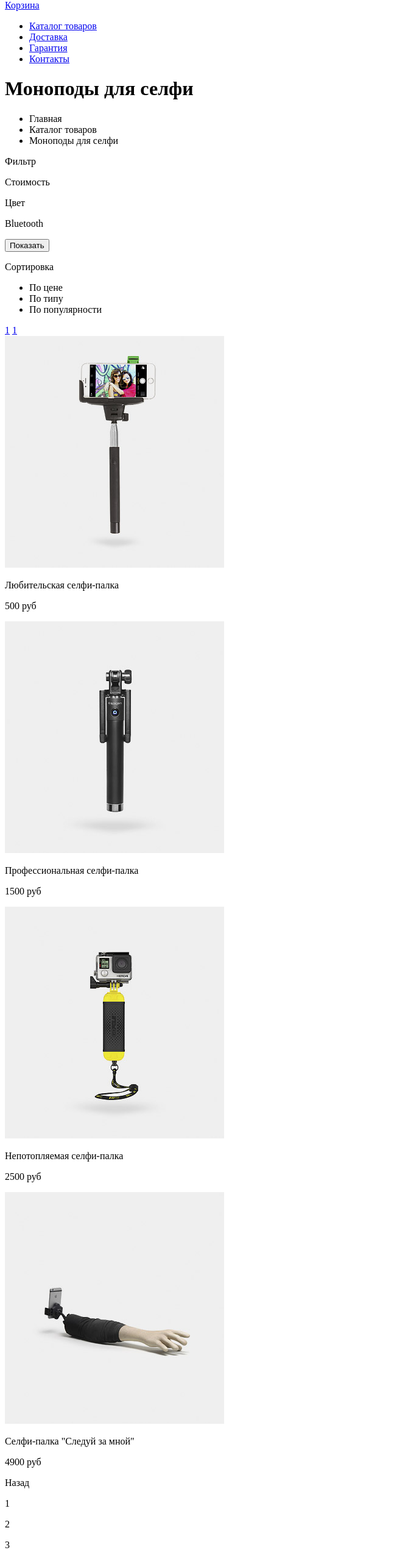
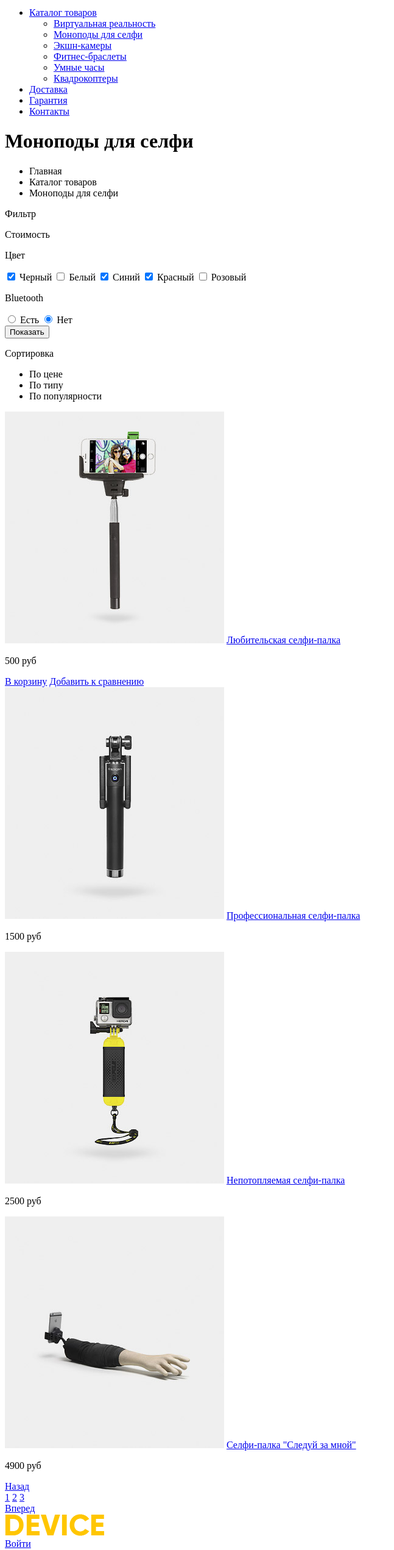
Before and after one commit to Valevita/191069-device, a plain HTML site: page catalog.html in a window 1280 px wide. Shown: the part 120-2662 px from the top of the page at 61% size, without its empty margins (0-647 px from the left). Drawn offline with Linux system fonts and the light colour scheme.

Commit message:
Доступность

```diff
--- a/catalog.html
+++ b/catalog.html
@@ -8,7 +8,7 @@
   <body>
 
     <header class="main-header">
-      <img class="logo" src="img/logo.png" width="163" height="36">
+      <img class="logo" src="img/logo.png" width="163" height="36" alt="девайс-лого">
 
       <div class="user-nav">
         <div class="user-nav__item">
@@ -31,6 +31,26 @@
       <ul class="main-nav">
         <li class="main-nav__item">
           <a href="#">Каталог товаров</a>
+          <ul class="main-nav__catalog">
+            <li class="main-nav__catalog-item">
+              <a href="#">Виртуальная реальность</a>
+            </li>
+            <li class="main-nav__catalog-item">
+              <a href="#">Моноподы для селфи</a>
+            </li>
+            <li class="main-nav__catalog-item">
+              <a href="#">Экшн-камеры</a>
+            </li>
+            <li class="main-nav__catalog-item">
+              <a href="#">Фитнес-браслеты</a>
+            </li>
+            <li class="main-nav__catalog-item">
+              <a href="#">Умные часы</a>
+            </li>
+            <li class="main-nav__catalog-item">
+              <a href="#">Квадрокоптеры</a>
+            </li>
+          </ul>
         </li>
         <li class="main-nav__item">
           <a href="#">Доставка</a>
@@ -53,7 +73,7 @@
         <li class="breadcrumbs__item">Моноподы для селфи</li>
       </ul>
 
-      <aside class="filter">
+      <form class="filter" action="https://echo.htmlacademy.ru" method="get">
         <p class="filter__title">Фильтр</p>
 
         <div class="filter__part">
@@ -63,14 +83,28 @@
 
         <div class="filter__part">
           <p class="filter__name">Цвет</p>
+          <input type="checkbox" name="black" value="black" id="black" checked>
+          <label class="filter__label" for="black">Черный</label>
+          <input type="checkbox" name="white" value="white" id="white">
+          <label class="filter__label" for="white">Белый</label>
+          <input type="checkbox" name="blue" value="blue" id="blue" checked>
+          <label class="filter__label" for="blue">Синий</label>
+          <input type="checkbox" name="red" value="red" id="red" checked>
+          <label class="filter__label" for="red">Красный</label>
+          <input type="checkbox" name="pink" value="pink" id="pink">
+          <label class="filter__label" for="pink">Розовый</label>
         </div>
 
         <div class="filter__part">
           <p class="filter__name">Bluetooth</p>
+          <input type="radio" name="bluetooth" value="yes" id="yes">
+          <label class="filter__label" for="yes">Есть</label>
+          <input type="radio" name="bluetooth" value="no" id="no" checked>
+          <label class="filter__label" for="no">Нет</label>
         </div>
 
-        <button class="filter-btn">Показать</button>
-      </aside>
+        <button class="filter-btn" type="submit">Показать</button>
+      </form>
 
       <div class="sort">
         <p class="filter__title">Сортировка</p>
@@ -79,44 +113,46 @@
           <li class="sort__item">По типу</li>
           <li class="sort__item">По популярности</li>
         </ul>
-        <a href="#">1</a>
-        <a href="#">1</a>
+        <a  class="sort__high-low" href="#" aria-label="no убыванию"></a>
+        <a  class="sort__low-high" href="#" aria-label="no возрастанию"></a>
       </div>
 
       <div class="items">
         <div class="item">
-          <img src="img/item-1.jpg" width="360" height="380">
-          <p class="item__name">Любительская селфи-палка</p>
+          <img src="img/item-1.jpg" width="360" height="380" alt="Любительская селфи-палка">
+          <a class="item__name" href="#">Любительская селфи-палка</a>
           <p class="item__price">500 руб</p>
+          <a class="item-btn visually-hidden" href="#">В корзину</a>
+          <a class="item-btn visually-hidden" href="#">Добавить к сравнению</a>
         </div>
 
         <div class="item">
-          <img src="img/item-2.jpg" width="360" height="380">
-          <p class="item__name">Профессиональная селфи-палка</p>
+          <img src="img/item-2.jpg" width="360" height="380" alt="Профессиональная селфи-палка">
+          <a class="item__name" href="#">Профессиональная селфи-палка</a>
           <p class="item__price">1500 руб</p>
         </div>
 
         <div class="item">
-          <img src="img/item-3.jpg" width="360" height="380">
-          <p class="item__name">Непотопляемая селфи-палка</p>
+          <img src="img/item-3.jpg" width="360" height="380" alt="Непотопляемая селфи-палка">
+          <a class="item__name" href="#">Непотопляемая селфи-палка</a>
           <p class="item__price">2500 руб</p>
         </div>
 
         <div class="item">
-          <img src="img/item-4.jpg" width="360" height="380">
-          <p class="item__name">Селфи-палка "Следуй за мной"</p>
+          <img src="img/item-4.jpg" width="360" height="380" alt="Селфи-палка Следуй за мной">
+          <a class="item__name" href="#">Селфи-палка "Следуй за мной"</a>
           <p class="item__price">4900 руб</p>
         </div>
       </div>
 
       <div class="page-nav">
-        <p class="page-nav__text">Назад</p>
+        <a class="page-nav__text" href="#">Назад</a>
         <div class="page-nav__wrapper">
-          <p class="page-nav__text">1</p>
-          <p class="page-nav__text">2</p>
-          <p class="page-nav__text">3</p>
+          <a class="page-nav__text" href="#">1</a>
+          <a class="page-nav__text" href="#">2</a>
+          <a class="page-nav__text" href="#">3</a>
         </div>
-        <p class="page-nav__text">Вперед</p>
+        <a class="page-nav__text" href="#">Вперед</a>
       </div>
 
 
@@ -124,7 +160,7 @@
     </main>
 
     <footer class="main-footer">
-      <img src="img/logo-footer.png" width="163" height="36">
+      <img src="img/logo-footer.png" width="163" height="36" alt="девайс-лого">
       <div class="footer-user-nav">
         <div class="footer-user-nav__item">
           <a href="#">Войти</a>
@@ -155,12 +191,12 @@
 
       <div>
         <ul class="social">
-          <li class="social__item"></li>
-          <li class="social__item"></li>
-          <li class="social__item"></li>
+          <li class="social__item"><a href="#" aria-label="Facebook"></a></li>
+          <li class="social__item"><a href="#" aria-label="Instagram"></a></li>
+          <li class="social__item"><a href="#" aria-label="Twitter"></a></li>
         </ul>
 
-        <img class="htmlacademy-logo" src="img/logo-html.svg" width="27" height="35">
+        <a href="https://htmlacademy.ru/intensive/htmlcss"><img class="htmlacademy-logo" src="img/logo-html.svg" width="27" height="35" alt="htmlacademy-logo"></a>
       </div>
     </footer>
 
```
Also changed, not shown: index.html (+72 -29 lines).
